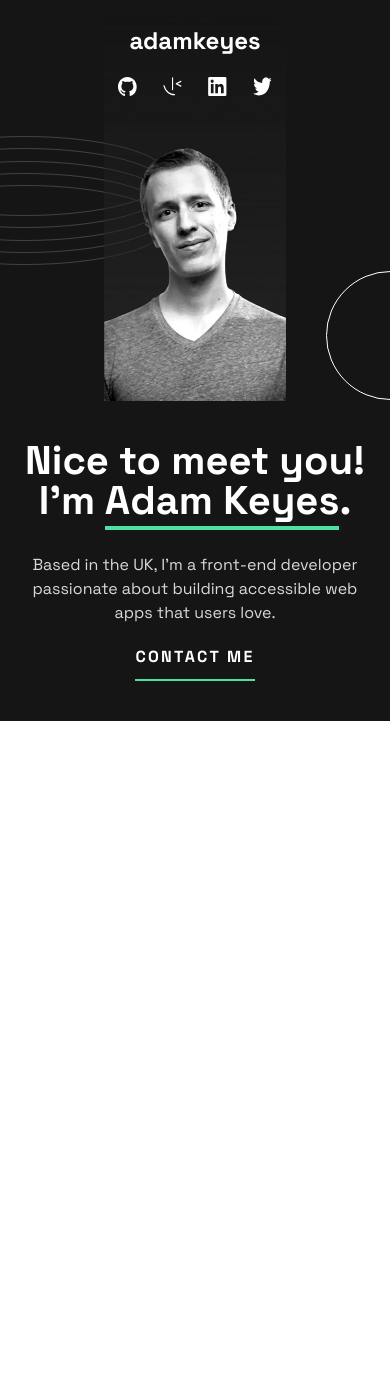
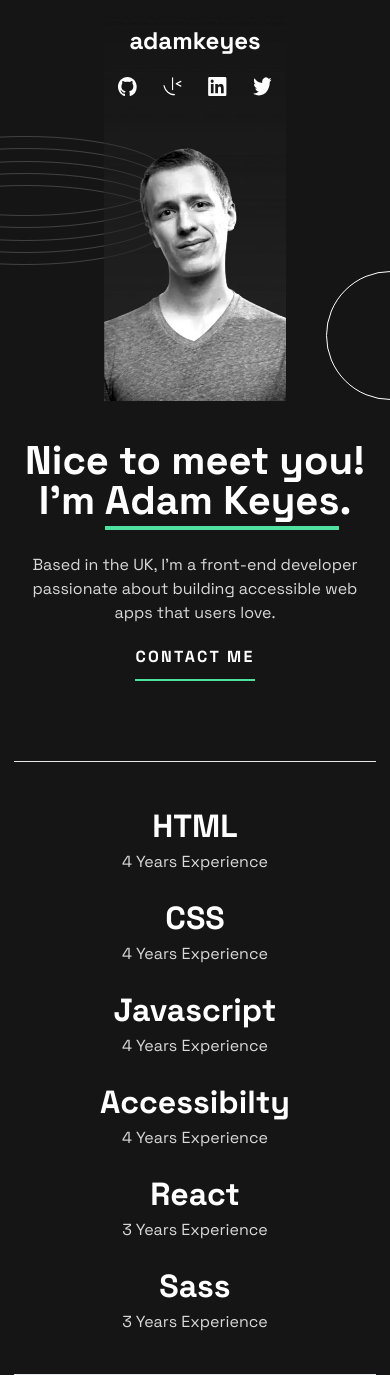
Before and after one commit to EugeneCarbado/single-page-developer-portfolio, a React (Create React App) app: page / in a window 390 px wide. Before the commit the page ends 844 px from the top, so only its background shows below. Built offline with nearby package versions, Linux system fonts and the light colour scheme.

Commit message:
experience section mobile / hero circle image fix

```diff
--- a/src/App.tsx
+++ b/src/App.tsx
@@ -5,11 +5,13 @@ import './index.css';
 import '@fontsource/space-grotesk';
 import '@fontsource/space-grotesk/700.css';
 import '@fontsource/space-grotesk';
+import Experience from './components/Experience/Experience';
 
 function App() {
   return (
     <div>
       <Hero />
+      <Experience />
       {/* <PortfolioForm /> */}
     </div>
   );
--- /dev/null
+++ b/src/components/Experience/Experience.tsx
@@ -0,0 +1,41 @@
+import React from 'react';
+import PatternRings from '../../images/pattern-rings.svg';
+
+const Experience = () => {
+  return (
+    <section className="relative py-10 mx-[14px] flex flex-col items-center text-white text-center border-y-[1px]">
+      <div>
+        <div className='pb-5'>
+          <h2 className='text-[32px] font-bold'>HTML</h2>
+          <p className='text-portfolio-grey capitalize'>4 years experience</p>
+        </div>
+        <div className='pb-5'>
+          <h2 className='text-[32px] font-bold'>CSS</h2>
+          <p className='text-portfolio-grey capitalize'>4 years experience</p>
+        </div>
+      </div>
+      <div>
+        <div  className='pb-5'>
+          <h2 className='text-[32px] font-bold'>Javascript</h2>
+          <p className='text-portfolio-grey capitalize'>4 years experience</p>
+        </div>
+        <div  className='pb-5'>
+          <h2 className='text-[32px] font-bold'>Accessibilty</h2>
+          <p className='text-portfolio-grey capitalize'>4 years experience</p>
+        </div>
+      </div>
+      <div>
+        <div  className='pb-5'>
+          <h2 className='text-[32px] font-bold'>React</h2>
+          <p className='text-portfolio-grey capitalize'>3 years experience</p>
+        </div>
+        <div>
+          <h2 className='text-[32px] font-bold'>Sass</h2>
+          <p className='text-portfolio-grey capitalize'>3 years experience</p>
+        </div>
+      </div>
+    </section>
+  );
+};
+
+export default Experience;
--- a/src/components/Hero/Hero.css
+++ b/src/components/Hero/Hero.css
@@ -13,7 +13,7 @@
 }
 
 .circle-image {
-  grid-area: 3 / 3 / 4 / 4;
+  grid-area: 2 / 3 / 4 / 4;
   background-image: url('../../images/pattern-circle.svg');
   background-repeat: no-repeat;
   background-position: calc(100% + 65px) calc(100% + -1px);
--- a/src/components/Hero/Hero.tsx
+++ b/src/components/Hero/Hero.tsx
@@ -2,17 +2,17 @@ import React from 'react';
 import {socialLinks} from '../../data/links';
 import ProfileImageMobile from '../../images/image-profile-mobile.webp';
 import ProfileImageTablet from '../../images/image-profile-tablet.webp';
-import ProfileImageDesktop from '../../images/image-profile-desktop.webp';
+// import ProfileImageDesktop from '../../images/image-profile-desktop.webp';
 import PatternRings from '../../images/pattern-rings.svg';
 import './Hero.css';
 
 const Hero = () => {
   const windowWidth = window.innerWidth;
   const tabletMedia = 768;
-  const desktopMedia = 1024;
+  // const desktopMedia = 1024;
 
   return (
-    <section className="bg-portfolio-black pb-10">
+    <section className="pb-20">
       <div className="container relative">
         <div className="circle-image"></div>
         <img
@@ -46,14 +46,14 @@ const Hero = () => {
       </div>
       <div className="pt-10 flex flex-col items-center md:hidden">
         <div className="text-[40px] leading-10 text-white text-center font-bold">
-          <p>Nice to meet you!</p>
-          <p>
+          <h1>Nice to meet you!</h1>
+          <h1>
             I&apos;m{' '}
             <span className="border-b-4 border-portfolio-green">
               Adam Keyes
             </span>
             .
-          </p>
+          </h1>
         </div>
         <div className="pt-8 text-base leading-6 text-portfolio-grey text-center font-medium">
           <p>Based in the UK, I&apos;m a front-end developer</p>
--- a/src/components/Hero/index.ts
+++ /dev/null
@@ -1 +0,0 @@
-export * from './Hero';
--- a/src/index.css
+++ b/src/index.css
@@ -4,4 +4,5 @@
 
 body {
   font-family: 'Space Grotesk', sans-serif;
+  background-color: #151515;
 }
```
Also changed, not shown: 1 other file (tests, documents, lock files or other folders).
